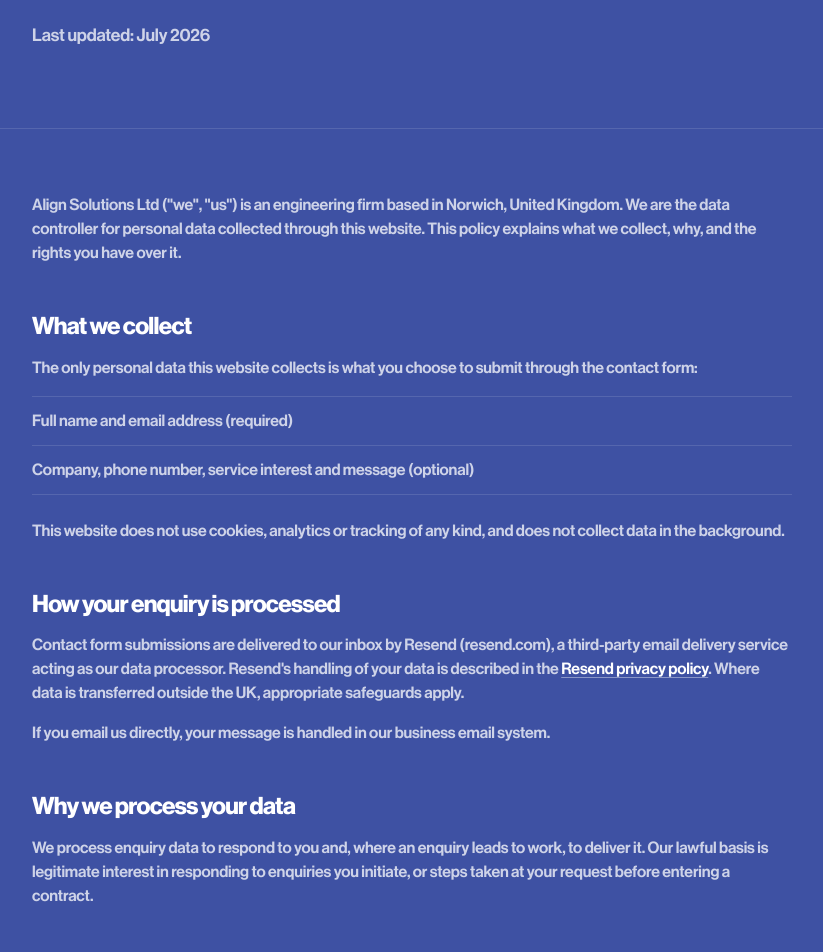
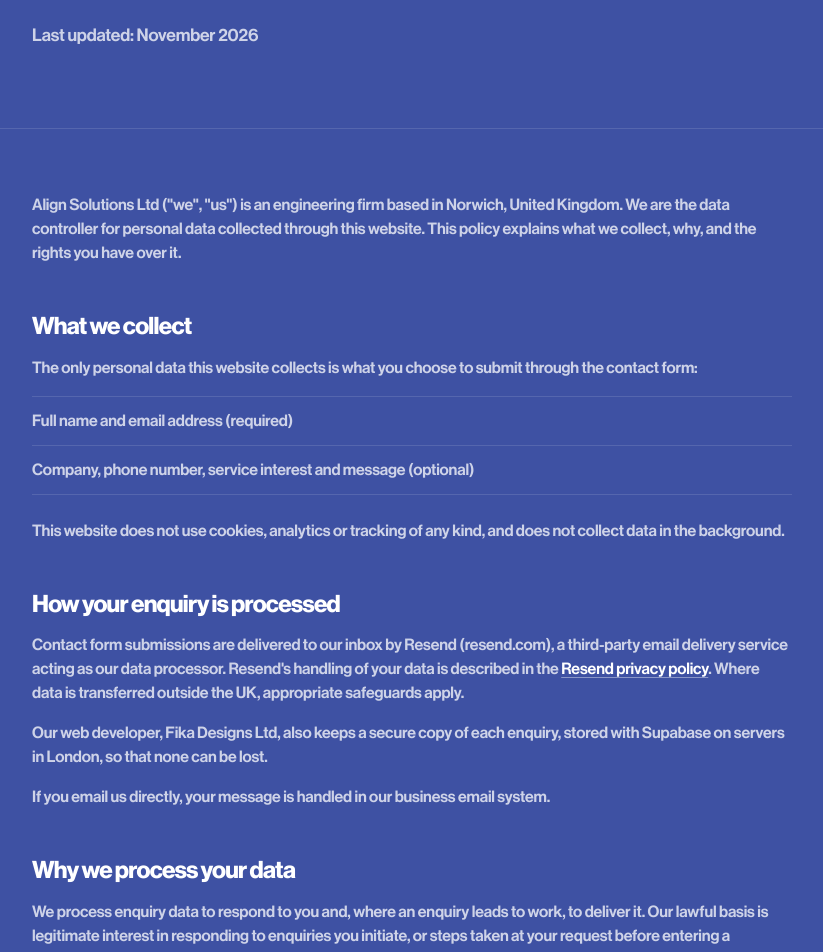
Before and after one commit to jptrsn101/align-solutions, a website: page privacy.html in a window 1280 px wide. Shown: the part 291-1243 px from the top of the page, without its empty margins (28-851 px from the left). Drawn offline with Linux system fonts and the light colour scheme.

Commit message:
Privacy: a copy of each enquiry is kept, stored with Supabase in London
Co-Authored-By: Claude Opus 5.5 <noreply@anthropic.com>

```diff
--- a/privacy.html
+++ b/privacy.html
@@ -775,7 +775,7 @@
   <div class="hero-inner">
     <span class="eyebrow hero-eyebrow fade-up">Legal</span>
     <h1 class="hero-h1 fade-up fd1">Privacy policy</h1>
-    <p class="hero-sub fade-up fd2">Last updated: July 2026</p>
+    <p class="hero-sub fade-up fd2">Last updated: November 2026</p>
   </div>
 </section>
 
@@ -794,6 +794,7 @@
 
     <h2>How your enquiry is processed</h2>
     <p>Contact form submissions are delivered to our inbox by Resend (resend.com), a third-party email delivery service acting as our data processor. Resend's handling of your data is described in the <a href="https://resend.com/legal/privacy-policy" rel="noopener noreferrer" target="_blank">Resend privacy policy</a>. Where data is transferred outside the UK, appropriate safeguards apply.</p>
+    <p>Our web developer, Fika Designs Ltd, also keeps a secure copy of each enquiry, stored with Supabase on servers in London, so that none can be lost.</p>
     <p>If you email us directly, your message is handled in our business email system.</p>
 
     <h2>Why we process your data</h2>
```
